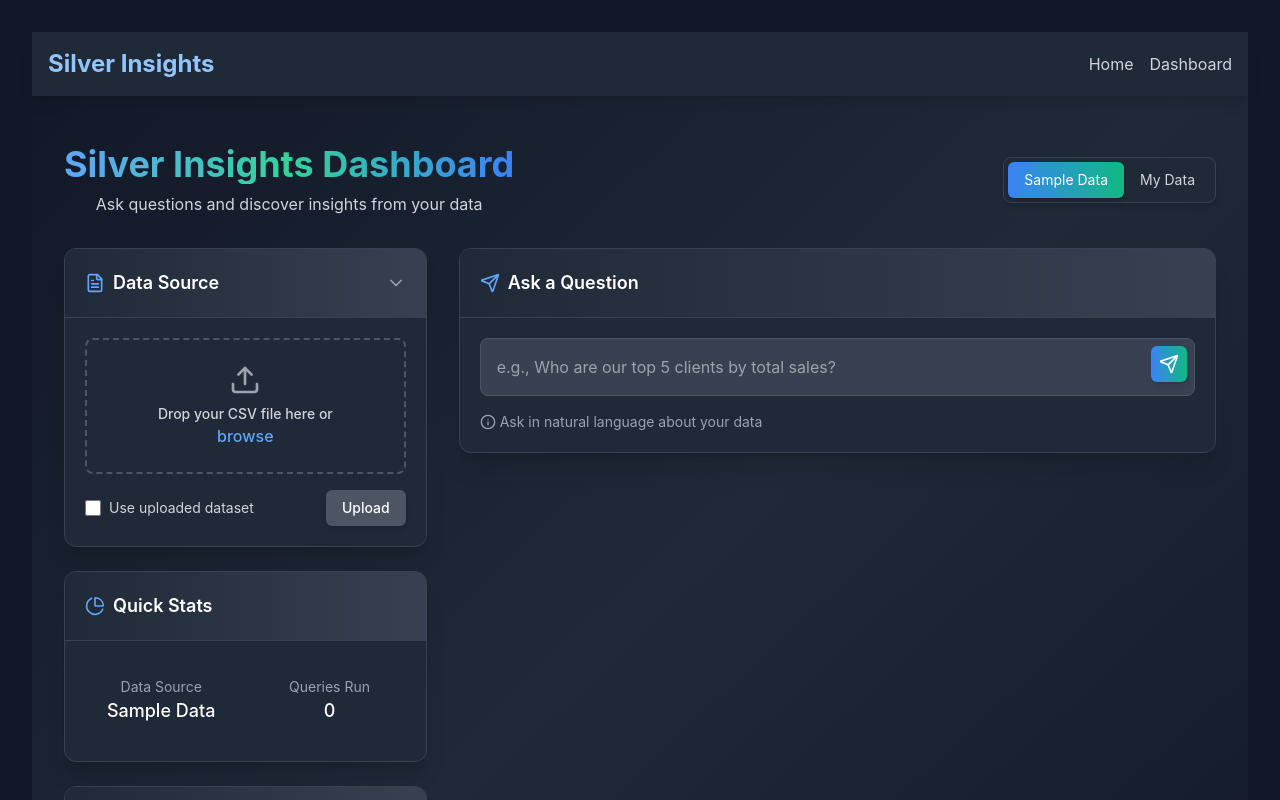
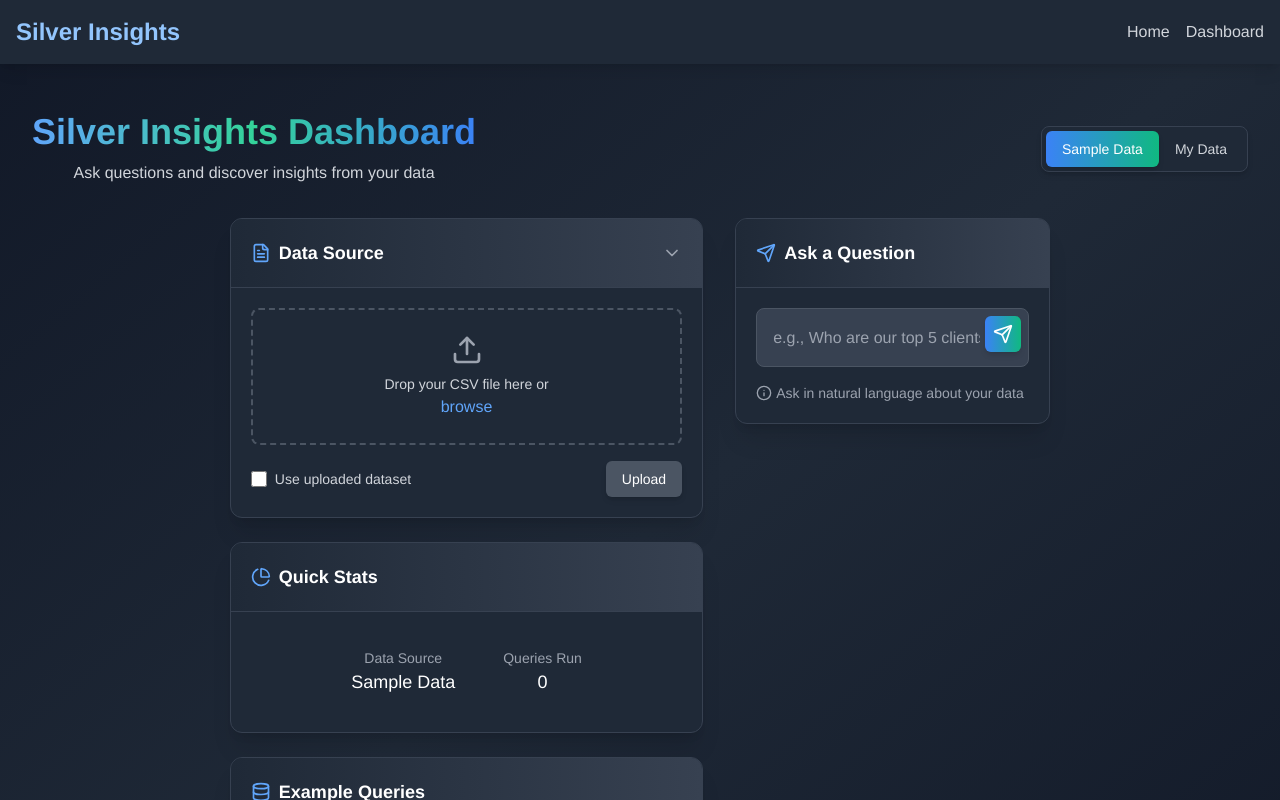
Before and after one commit to Yash9837/business-intelligence-agent, a React (Vite) app in the folder client-new/: page /dashboard in a window 1280 px wide. Shown: the top 800 px of the page. Built offline with nearby package versions, Linux system fonts and the light colour scheme; a web font is replaced by a local one.

Commit message:
making chnages in UI

```diff
--- a/client-new/package.json
+++ b/client-new/package.json
@@ -13,6 +13,7 @@
     "axios": "^1.9.0",
     "chart.js": "^4.4.9",
     "lucide-react": "^0.510.0",
+    "normalize.css": "^8.0.1",
     "react": "^19.1.0",
     "react-chartjs-2": "^5.3.0",
     "react-dom": "^19.1.0",
--- a/client-new/src/index.css
+++ b/client-new/src/index.css
@@ -1,12 +1,42 @@
 @tailwind base;
 @tailwind components;
 @tailwind utilities;
+
+* {
+  box-sizing: border-box;
+  margin: 0;
+  padding: 0;
+}
+
+/* Target the root div specifically to remove padding */
+#root {
+  padding: 0 !important;
+  margin: 0 !important;
+  width: 100% !important;
+  max-width: 100vw !important;
+  display: flex;
+  flex-direction: column;
+  align-items: stretch;
+}
+
+/* Make sure all direct children of #root take full width */
+#root > * {
+  width: 100%;
+  max-width: 100%;
+}
 
 body {
   margin: 0;
   font-family: 'Inter', -apple-system, BlinkMacSystemFont, 'Segoe UI', Roboto, Oxygen, Ubuntu, Cantarell, 'Open Sans', 'Helvetica Neue', sans-serif;
   background-color: #0f172a;
   color: #e2e8f0;
+}
+
+html, body {
+  width: 100%;
+  height: 100%;
+  font-family: 'Colfax', 'Helvetica', 'Arial', sans-serif;
+  line-height: 1.6;
 }
 
 h1, h2, h3, h4, h5, h6 {
@@ -43,3 +73,93 @@ th {
 td {
   color: #94a3b8;
 }
+
+.dashboard-container {
+  max-width: 1200px;
+  margin: 0 auto;
+  padding: 20px;
+}
+
+/* @media (max-width: 768px) {
+  .dashboard-container {
+    padding: 10px;
+  }
+} */
+
+/* ==========================================
+   SPACING FIXES FOR PRODUCTION ENVIRONMENT
+   ========================================== */
+
+@layer utilities {
+  /* Ensure no extra spacing is added to the body and html elements */
+  html, body {
+    @apply m-0 p-0 overflow-x-hidden min-h-screen;
+  }
+
+  /* Fix header spacing and ensure consistent height */
+  nav, .navbar, header {
+    @apply mb-0 py-4;
+  }
+
+  /* Fix the spacing between main content sections */
+  main, .main-content {
+    @apply py-0 my-0;
+  }
+
+  /* Adjust welcome section spacing (where the issue appears to be) */
+  .welcome-section, section:first-of-type {
+    @apply pt-8 pb-8;
+  }
+
+  /* Fix spacing for content containers */
+  .container {
+    @apply mx-auto px-4 overflow-visible;
+  }
+
+  /* Prevent potential flex or grid layout issues that cause unexpected spacing */
+  .row, .grid {
+    @apply flex flex-wrap justify-center;
+  }
+
+  /* Ensure feature cards have consistent spacing */
+  .card, .feature-card {
+    @apply mb-6;
+  }
+
+  /* Force removal of any unexpected margin in the main hero/welcome section */
+  .hero-section h1, .welcome-section h1,
+  .hero-section h2, .welcome-section h2 {
+    @apply mt-0 mb-4;
+  }
+}
+
+/* Mobile-specific adjustments */
+@media (max-width: 768px) {
+  .welcome-section, section {
+    padding-top: 1.5rem;
+    padding-bottom: 1.5rem;
+  }
+}
+
+/* Additional fixes for potential spacing issues */
+section {
+  margin: 0;
+  padding: 2rem 0;
+}
+
+.container-fluid,
+.container {
+  overflow-x: hidden;
+}
+
+.welcome-text {
+  margin-top: 1rem;
+  margin-bottom: 2rem;
+}
+
+/* Debug helper - uncomment to visualize layout issues */
+/*
+.debug-layout * {
+  border: 1px solid red;
+}
+*/
```
Also changed, not shown: 1 other file (tests, documents, lock files or other folders).
